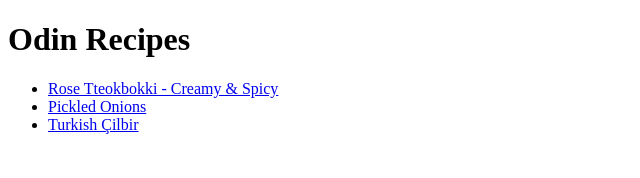
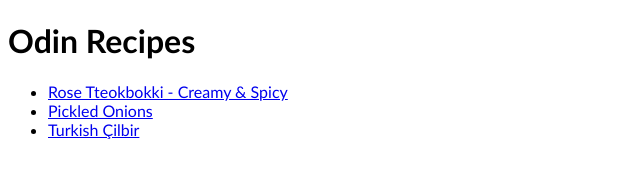
Before and after one commit to adiazrom/odin-recipes, a plain HTML site: page index.html in a window 1280 px wide. Shown: the whole page, without its empty margins (0-640 px from the left). Drawn offline with Linux system fonts and the light colour scheme.

Commit message:
modify index font

```diff
--- a/index.html
+++ b/index.html
@@ -6,11 +6,11 @@
     </head>
 
     <body>
-        <h1>Odin Recipes</h1>
+        <h1 style="font-family: 'Gill Sans', 'Gill Sans MT', Calibri, 'Trebuchet MS', sans-serif;">Odin Recipes</h1>
         <ul>
-            <li><a href="recipes/rosetteokbokki.html">Rose Tteokbokki - Creamy & Spicy</a></li>
-            <li><a href="recipes/pickledonions.html">Pickled Onions</a></li>
-            <li><a href="recipes/turkishçilbir.html">Turkish Çilbir</a></li>
+            <li style="font-family: 'Gill Sans', 'Gill Sans MT', Calibri, 'Trebuchet MS', sans-serif;"><a href="recipes/rosetteokbokki.html">Rose Tteokbokki - Creamy & Spicy</a></li>
+            <li style="font-family: 'Gill Sans', 'Gill Sans MT', Calibri, 'Trebuchet MS', sans-serif;"><a href="recipes/pickledonions.html">Pickled Onions</a></li>
+            <li style="font-family: 'Gill Sans', 'Gill Sans MT', Calibri, 'Trebuchet MS', sans-serif;"><a href="recipes/turkishçilbir.html">Turkish Çilbir</a></li>
 
         </ul>
 
```
